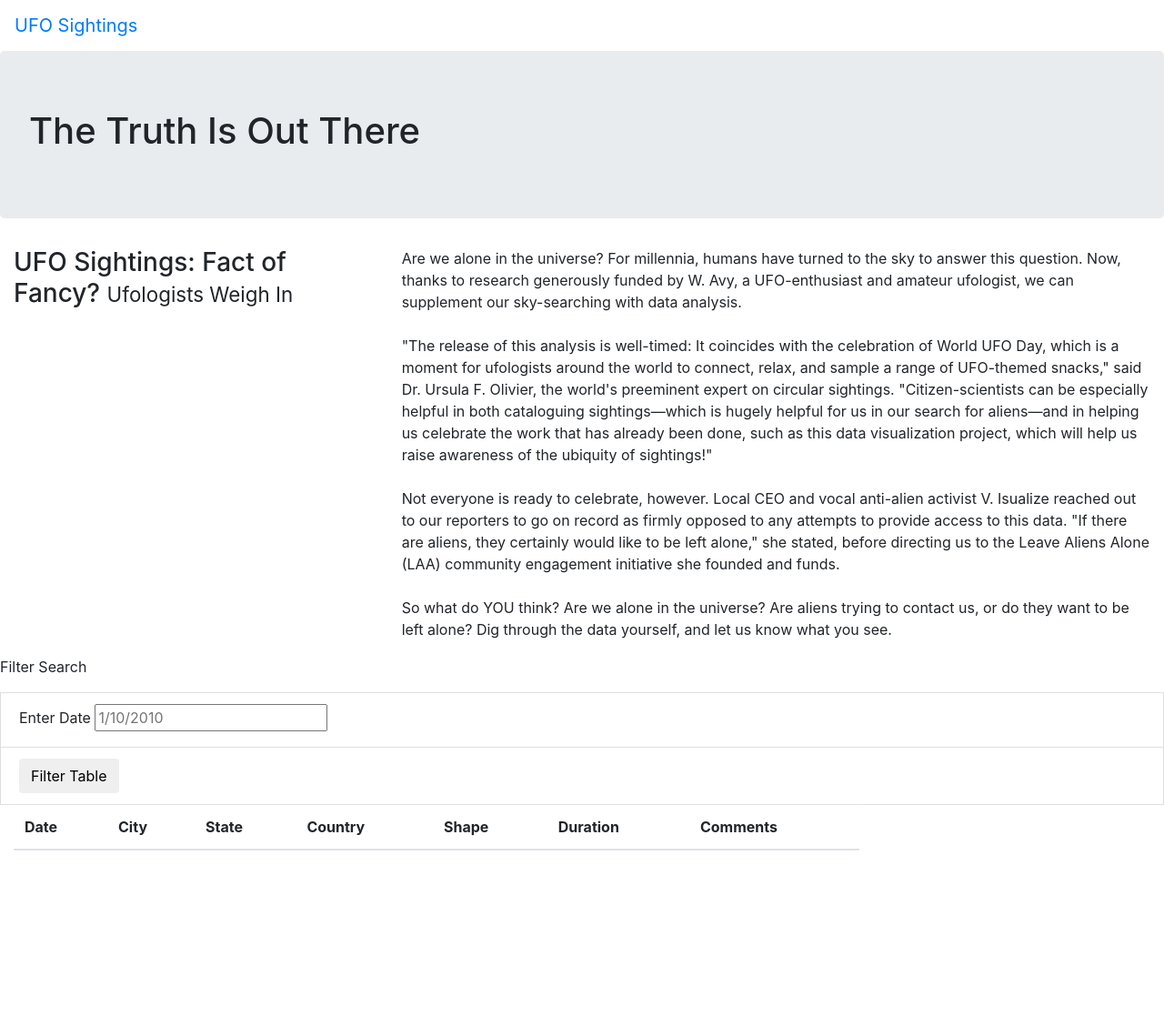
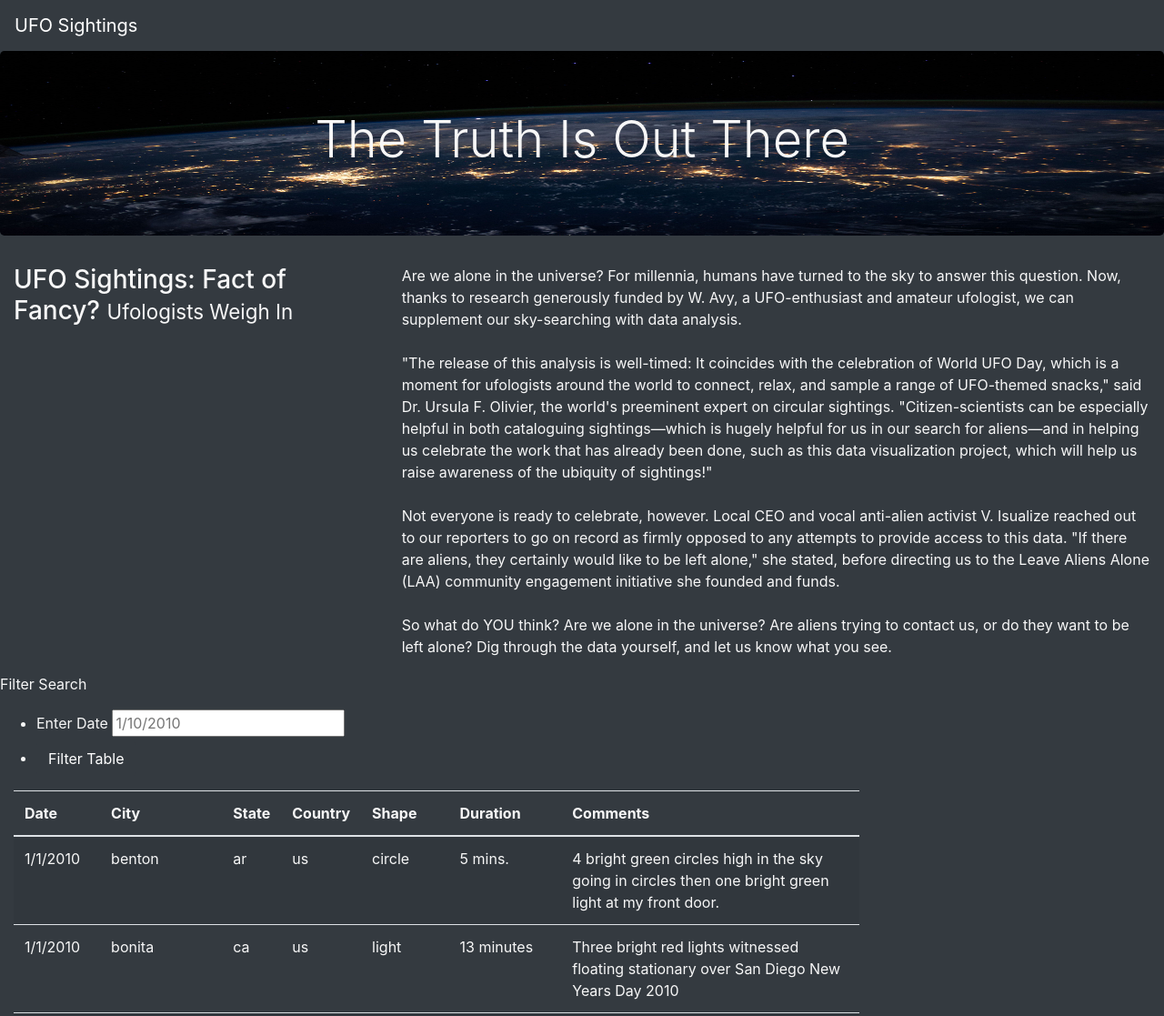
Before and after one commit to alicegcr/UFOs, a plain HTML site: page index.html in a window 1280 px wide. Shown: the top 1117 px of the page at 91% size. Before the commit the page ends 951 px from the top, so only its background shows below. Drawn offline with nearby package versions, Linux system fonts and the light colour scheme.

Commit message:
updating file

```diff
--- a/index.html
+++ b/index.html
@@ -13,14 +13,14 @@
     />
     <link rel="stylesheet" href="static/css/style.css">
 </head>
-<body>
+<body class="bg-dark">
     <div class="wrapper">
-        <nav class="navbar navbar-expand-lg">
+        <nav class="navbar navbar-dark bg-dark navbar-expand-lg">
             <a class="navbar-brand" href="index.html">UFO Sightings</a>
         </nav>
     </div>
     <div class="jumbotron">
-        <h1>The Truth Is Out There</h1>
+        <h1 class="display-4">The Truth Is Out There</h1>
     </div>
     <div class="container-fluid">
         <div class="row">
@@ -46,19 +46,18 @@
           </div>
         </div>
       </div>
-      <form>
+      <form class="bg-dark">
         <p>Filter Search</p>
+        <ul class="bg-dark">
+            <li class="bg-dark">
+                <label for="date">Enter Date</label>
+                <input type="text" placeholder="1/10/2010" id="datetime" />
+            </li>
+            <li class="bg-dark">
+                <button id="filter-btn" type="button" class="btn btn-dark">Filter Table</button>
+            </li>
+        </ul>
       </form>
-      <ul class="list-group">
-
-    </ul>
-    <li class="list-group-item">
-        <label for="date">Enter Date</label>
-        <input type="text" placeholder="1/10/2010" id="datetime" />
-    </li>
-    <li class="list-group-item">
-        <button id="filter-btn" type="button" class="btn btn-default">Filter Table</button>
-    </li>
     <div class="col-md-9">
         <table class="table table-striped">
           <thead>
@@ -75,6 +74,9 @@
           <tbody></tbody>
         </table>
       </div>
+      <script src="https://cdnjs.cloudflare.com/ajax/libs/d3/4.12.0/d3.js"></script>
+      <script src="static/js/data.js"></script>
+      <script src="static/js/app.js"></script>
 
 </body>
 </html>
--- a/static/css/style.css
+++ b/static/css/style.css
@@ -0,0 +1,9 @@
+body {
+
+    color: #f7f7f7;
+  }
+  .jumbotron {
+    background-image: url("../images/nasa.jpg");
+    background-size: 100% 100%;
+    text-align: center;
+  }
```
Also changed, not shown: static/images/nasa.jpg (added), 2 other files.
